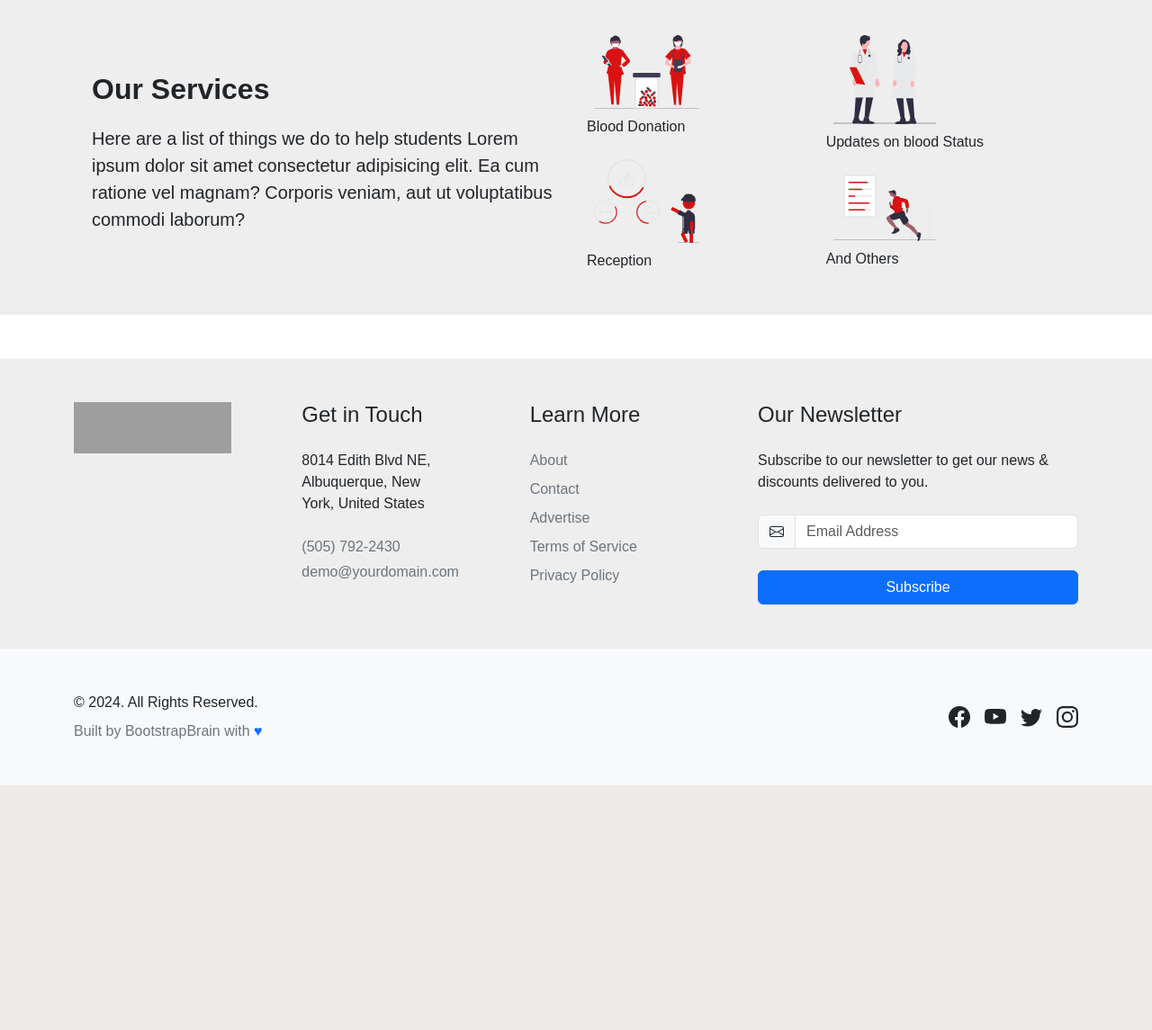
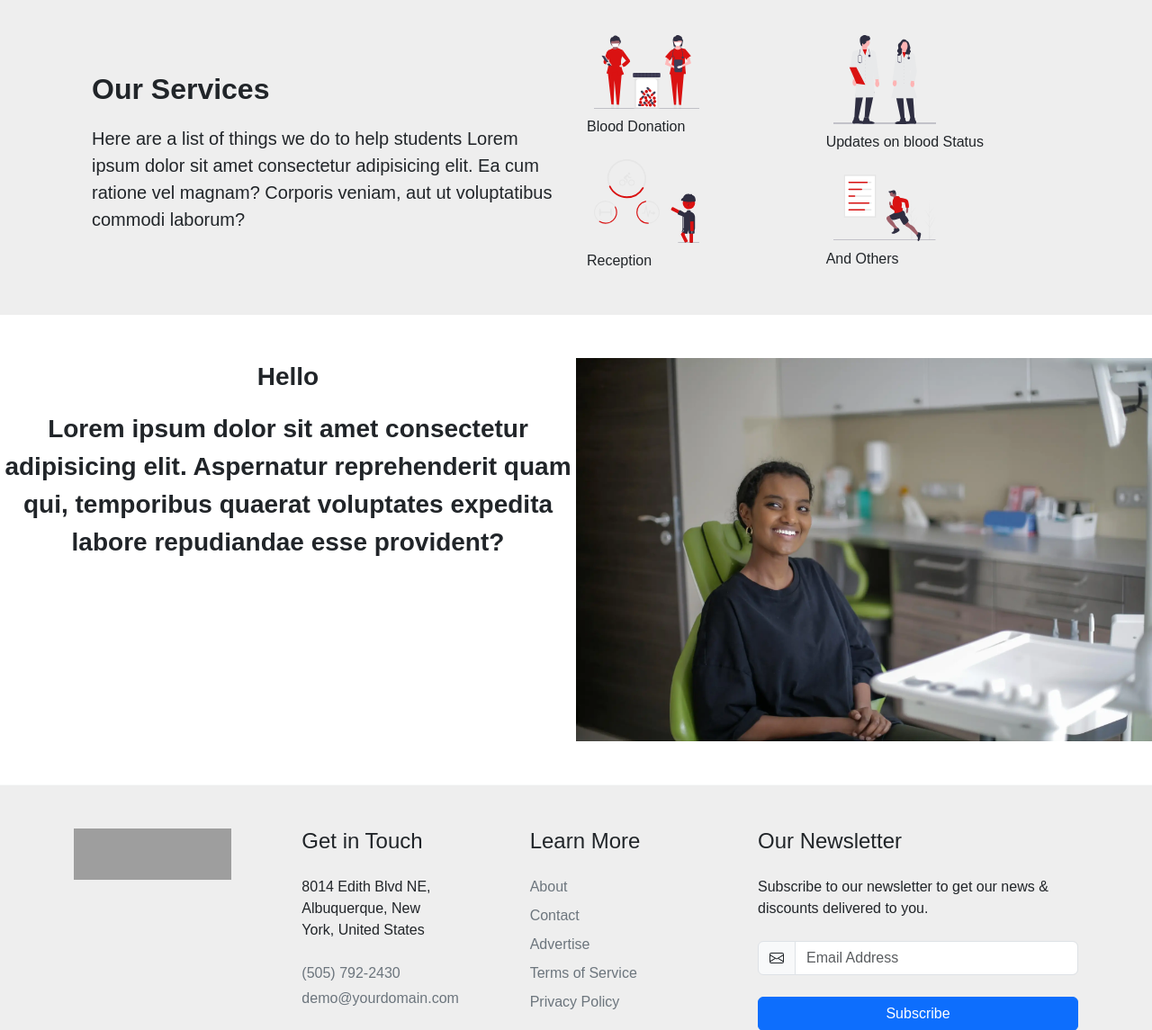
Before and after one commit to samueldobi/Campus-donors, a PHP site: page / in a window 1280 px wide. Shown: the part 1031-2176 px from the top of the page at 90% size. Before the commit the page ends 1904 px from the top, so only its background shows below. Run offline with PHP 8.4, Linux system fonts and the light colour scheme; grey boxes are pictures that could not be loaded.

Commit message:
adding a new section

```diff
--- a/assets/style.css
+++ b/assets/style.css
@@ -14,6 +14,11 @@ body{
     font-weight: 400;
     font-style: normal;
 }
+/* section {
+    padding: 60px 0;
+    overflow: hidden;
+    margin-top: 60px;
+  } */
 /* General Styling */
 /* Navbar Styling */
 nav{
@@ -43,9 +48,9 @@ nav{
 /* Hero Section */
 
 /* About Us Section */
-.about-header{
-    /* word-spacing: 10px; */
-}
+/* .about-header{
+    word-spacing: 10px;
+} */
 #campus{
     border-bottom: 5px solid var(--red);
 }
@@ -61,6 +66,13 @@ nav{
 }
 /* Services section */
 
+/* Help-donate section */
+/* .help-img {
+    width: ;
+} */
+/* Help-donate section */
+
+
 /* Footer  section */
 .footer{
     background-color: var(--grey);
--- a/index.php
+++ b/index.php
@@ -80,5 +80,19 @@
  </section>
 <!-- ======= Services Section ======= -->
 
+<!-- ======= Help Section ======= -->
+ <section class="help-donate mt-5 mb-5">
+    <div class="d-sm-flex">
+        <div class="col-12 col-md-6 help-text  text-center ">
+            <p class=" fs-3 fw-bold">Hello</p>
+            <p class=" fs-3 fw-bold ">Lorem ipsum dolor sit amet consectetur adipisicing elit. Aspernatur reprehenderit quam qui, temporibus quaerat voluptates expedita labore repudiandae esse provident?</p>
+        </div>
+        <div class="help-img">
+            <img src="assets/images/help-img.webp" class="img-fluid">
+        </div>
+    </div>
+ </section>
+<!-- ======= Help Section ======= -->
+
 
 <?php include 'includes/footer.php' ?>
```
Also changed, not shown: assets/images/help-img.webp (added).
